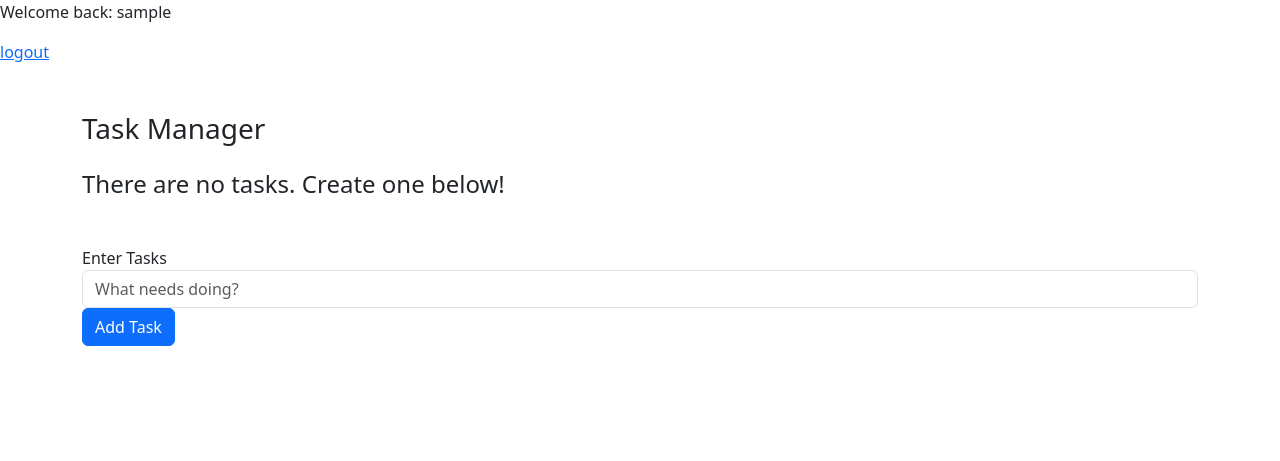
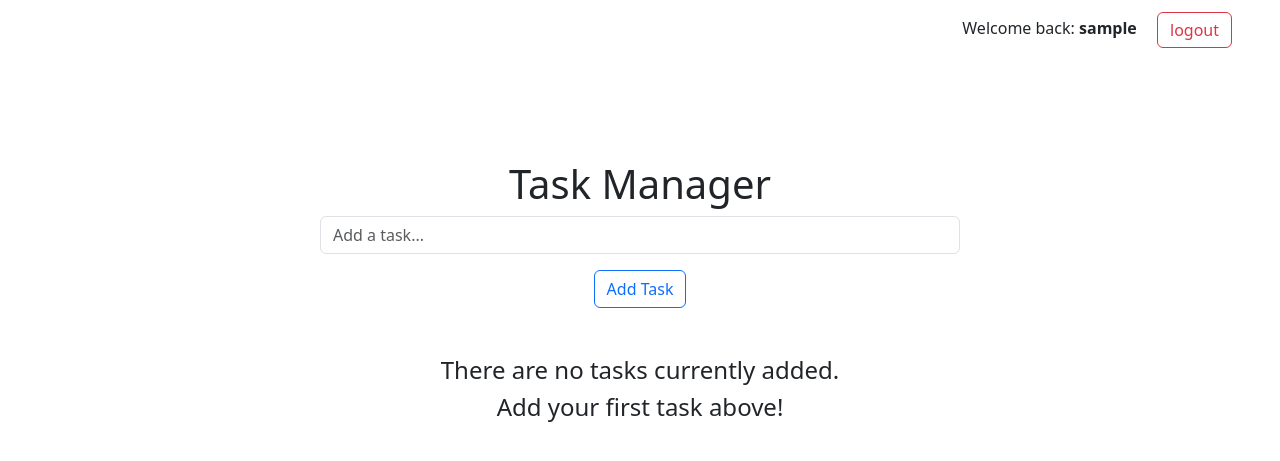
Before and after one commit to calogero11/qapython, a Flask app: page / in a window 1280 px wide. Shown: the top 461 px of the page. Run offline with Flask 3, Linux system fonts and the light colour scheme; the visitor is signed in with stand-in values (Sample User, id 1); data that the repository does not hold is empty.

Commit message:
updated ui

```diff
--- a/static/css/main.css
+++ b/static/css/main.css
@@ -20,3 +20,15 @@ body {
     margin-bottom: 20px;
     color: #343a40;
 }
+
+.mt-6 {
+    margin-top: 5rem;
+}
+
+.mt-7 {
+    margin-top: 7rem;
+}
+
+.mt-8 {
+    margin-top: 10rem;
+}
--- a/templates/index.html
+++ b/templates/index.html
@@ -6,16 +6,30 @@
 
 {% block body %}
 
-<p>Welcome back: {{current_user.username}}</p>
-<a href="{{url_for('logout')}}">logout</a>
-<div class="container my-5">
-    <h3 class="mb-4">Task Manager</h3>
 
+{% include 'logout.html' %}
+
+
+<h1 class="text-center mt-8">Task Manager</h3>
+
+<div class="d-flex justify-content-center">
+    <form class="w-50" action="/" method="POST">
+        <div class="form-group">
+            <input type="text" class="form-control form-task-content" id="content" name="content" placeholder="Add a task...">
+        </div>
+        <div class="w-100 d-flex justify-content-center">
+            <input type="submit" class="btn btn-outline-primary mt-3" value="Add Task">
+        </div>
+    </form>
+</div>
+
+<div class="d-flex flex-wrap justify-content-center mt-5">
     {% if tasks|length < 1 %}
-        <h4>There are no tasks. Create one below!</h4>
+        <h4 class="w-100 text-center">There are no tasks currently added.</h4>
+        <h4 class="w-100 text-center">Add your first task above!</h4>
     {% else %}
 
-        <div class="table-responsive">
+        <div class="table-responsive w-50">
             <table class="table table-bordered table-striped">
                 <thead class="thead-dark">
                     <tr>
@@ -30,12 +44,12 @@
                         <td>{{ task.content }}</td>
                         <td>{{ task.date_created.date() }}</td>
                         <td class="d-flex">
-                            <a href="/delete/{{ task.id }}">
-                                <i class="btn bi bi-trash"></i>
+                            <a class="me-3" href="/delete/{{ task.id }}">
+                                <i class="btn btn-outline-danger bi bi-trash"></i>
                             </a>
                             <br>
                             <a href="/update/{{ task.id }}">
-                                <i class="btn bi bi-pencil"></i>
+                                <i class="btn btn-outline-success bi bi-pencil"></i>
                             </a>
                         </td>
                     </tr>
@@ -46,14 +60,4 @@
     {% endif %}
 </div>
 
-<div class="container">
-    <form action="/" method="POST">
-        <div class="form-group">
-            <label for="content">Enter Tasks</label>
-            <input type="text" class="form-control" id="content" name="content" placeholder="What needs doing?">
-        </div>
-        <input type="submit" class="btn btn-primary" value="Add Task">
-    </form>
-</div>
-
 {% endblock %}
--- /dev/null
+++ b/templates/logout.html
@@ -0,0 +1,4 @@
+<div class="position-fixed top-0 end-0 me-5 mt-3">
+    <p class="d-inline me-3">Welcome back: <strong>{{current_user.username}}</strong></p>
+    <a class="btn btn-outline-danger d-inline" href="{{url_for('logout')}}">logout</a>
+</div>
```
Also changed, not shown: templates/update.html (+14 -5 lines).
